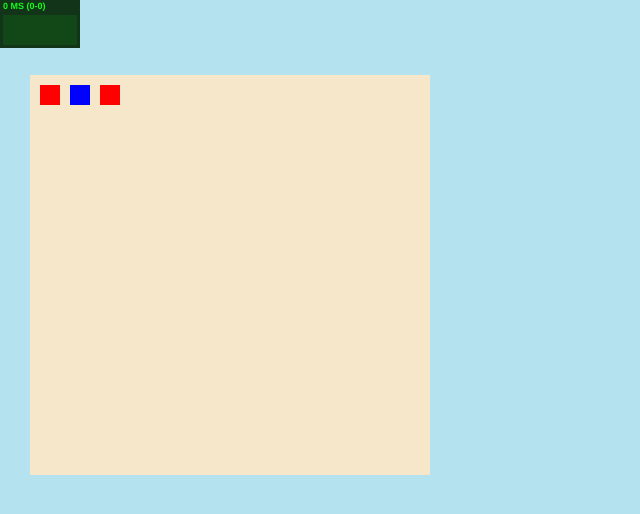
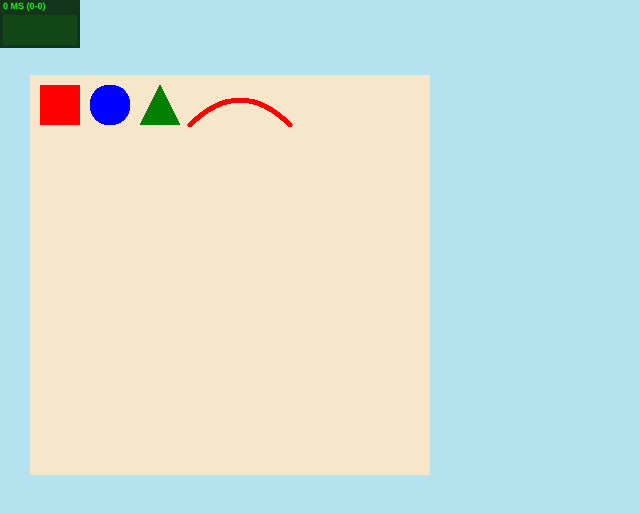
Before and after one commit to estebanpadilla/3-canvasShapes, a website: page index.html in a window 1280 px wide. Shown: the whole page, without its empty margins (0-640 px from the left). Drawn offline with Linux system fonts and the light colour scheme.

Commit message:
Saving changes.

```diff
--- a/index.html
+++ b/index.html
@@ -9,6 +9,7 @@
 
 <body>
     <script src="js/stats/stats.js"></script>
+    <script src="js/shapes.js"></script>
     <script src="js/canvas.js"></script>
 </body>
 
--- a/js/canvas.js
+++ b/js/canvas.js
@@ -1,11 +1,11 @@
 window.addEventListener('load', init, false);
 var canvas = undefined;
+var context = undefined;
+
 const canvasXPos = 30;
 const canvasYPos = 75;
 const canvasWidth = 400;
 const canvasHeight = 400;
-
-var context = undefined;
 
 function init() {
     console.log('load');
@@ -17,45 +17,18 @@ function init() {
     canvas = createCanvas(canvasXPos, canvasYPos, canvasWidth, canvasHeight);
     context = canvas.getContext('2d');
 
-
-    const redBox = new Box(10, 10, 20, 20, 'red');
-    const blueBox = new Box(40, 10, 20, 20, 'blue');
-    const greenBox = new Box(70, 10, 20, 20, 'green');
+    const box = new Box(10, 10, 40, 40, 'red');
+    const ball = new Ball(80, 30, 20, 'blue');
+    const triangle = new Triangle(110, 10, 40, 'green');
+    const quadraticCurve = new QuadraticCurve(160, 50, 210, 0, 260, 50, 'red');
 
     function update() {
         stats.begin();
 
-        //state 1 is red
-        context.fillStyle = 'red';
-        redBox.draw(context);
-        context.save();
-
-        context.fillStyle = 'blue';
-        blueBox.draw(context);
-        context.save();
-
-        context.fillStyle = 'green';
-        context.save();
-
-        context.restore();//store green state.
-        context.restore();//store blue state.
-        context.restore();//store red state.
-
-        greenBox.draw(context);
-
-        //red circle
-        // //reclip to the entire canvas
-        // context.beginPath();
-        // context.rect(0, 0, 500, 500);
-        // context.clip();
-
-        // //draw a blue line that is not clipped
-        // context.beginPath();
-        // context.strokeStyle = "blue";
-        // context.lineWidth = 5;
-        // context.arc(100, 100, 50, (Math.PI / 180) * 0, (Math.PI / 180) * 360, false); //full circle
-        // context.stroke();
-        // context.closePath();
+        box.draw(context);
+        ball.draw(context);
+        triangle.draw(context);
+        quadraticCurve.draw(context);
 
         requestAnimationFrame(update);
         stats.end();
@@ -75,29 +48,3 @@ function createCanvas(x, y, width, height) {
     document.body.appendChild(canvas);
     return canvas;
 }
-
-function Circle() {
-    this.x = 0;
-    this.y = 0;
-    this.radius = 10;
-    this.color = 'none';
-}
-
-Circle.prototype.draw = function draw(context) {
-
-}
-
-function Box(x, y, width, height, color) {
-    this.x = x;
-    this.y = y;
-    this.width = width;
-    this.height = height;
-    this.color = color;
-}
-
-Box.prototype.draw = function draw(context) {
-    //draw a big box on the screen
-    //context.fillStyle = this.color;
-    context.fillRect(this.x, this.y, this.width, this.height);
-    //context.save();
-}
--- /dev/null
+++ b/js/shapes.js
@@ -0,0 +1,64 @@
+function Box(x, y, width, height, color) {
+    this.x = x;
+    this.y = y;
+    this.width = width;
+    this.height = height;
+    this.color = color;
+}
+
+Box.prototype.draw = function draw(context) {
+    context.fillStyle = this.color;
+    context.fillRect(this.x, this.y, this.width, this.height);
+}
+
+function Ball(x, y, radius, color) {
+    this.x = x;
+    this.y = y;
+    this.radius = radius;
+    this.color = color;
+}
+
+Ball.prototype.draw = function draw(context) {
+    context.fillStyle = this.color;
+    context.beginPath();
+    context.arc(this.x, this.y, this.radius, 0, (2 * Math.PI), false);
+    context.fill();
+}
+
+function Triangle(x, y, size, color) {
+    this.x = x;
+    this.y = y;
+    this.size = size;
+    this.color = color;
+}
+
+Triangle.prototype.draw = function draw(context) {
+    context.fillStyle = this.color;
+    context.beginPath();
+    context.moveTo((this.x + this.size / 2), this.y);
+    context.lineTo((this.x + this.size), (this.y + this.size));
+    context.lineTo(this.x, (this.y + this.size));
+    context.closePath();
+    context.fill();
+}
+
+function QuadraticCurve(sx, sy, cx, cy, ex, ey, color) {
+    this.sx = sx;
+    this.sy = sy;
+    this.cx = cx;
+    this.cy = cy;
+    this.ex = ex;
+    this.ey = ey;
+    this.color = color;
+}
+
+QuadraticCurve.prototype.draw = function draw(context) {
+    context.strokeStyle = this.color;
+    context.fillStyle = 'none';
+    context.beginPath();
+    context.moveTo(this.sx, this.sy)
+    context.quadraticCurveTo(this.cx, this.cy, this.ex, this.ey);
+    context.lineWidth = 4;
+    context.lineCap = 'round';
+    context.stroke();
+}
```
Also changed, not shown: README.md.
